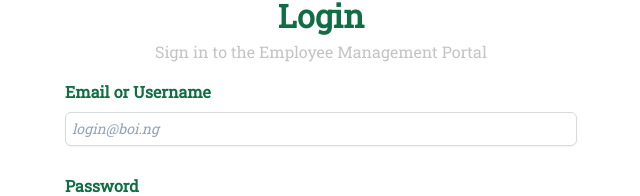
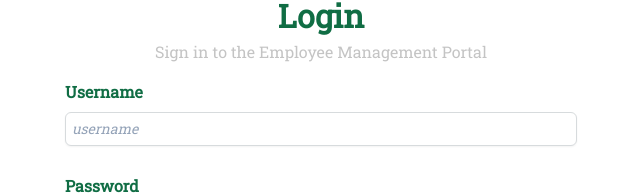
Before and after one commit to fAkinyosoye/employee-mgmt, a React (Vite) app: page / in a window 1280 px wide. Shown: the part 214-410 px from the top of the page, without its empty margins (319-959 px from the left). Built offline with nearby package versions, Linux system fonts and the light colour scheme; no server answers.

Commit message:
test login logic

```diff
--- a/src/components/pages/Login.tsx
+++ b/src/components/pages/Login.tsx
@@ -40,20 +40,23 @@ const Login = () => {
   const submit = async (data: LoginRequest): Promise<void> => {
     setIsLoading(true);
     try {
-      // console.log(data);
       const res = await login(data).unwrap();
       if (
-        res.statusCode === 200 &&
-        res.personStaffRole === "Internal Control"
+        res?.statusCode === 200 &&
+        res?.data?.personStaffRole === "Internal Control"
       ) {
-        alert("success");
+        // console.log(res);
         setIsLoading(false);
-        console.log(res);
-        // navigate("/employee-records");
+        navigate("/employee-records");
       }
     } catch (error: any) {
-      toast.error(error);
-      console.log(error);
+      toast.error(
+        error?.data?.responseMessage ===
+          "Invalid input parameter.Main error -- Invalid username or password."
+          ? "Invalid username or password."
+          : error?.data?.responseMessage
+      );
+      // console.log(error);
       setIsLoading(false);
     }
   };
@@ -78,10 +81,10 @@ const Login = () => {
           Sign in to the Employee Management Portal
         </Subtitle>
 
-        <Label>Email or Username</Label>
+        <Label>Username</Label>
         <Input
-          type="email"
-          placeholder="login@boi.ng"
+          type="username"
+          placeholder="username"
           register={{
             ...register("emailOrUserName", {
               required: "This field is required",
```
